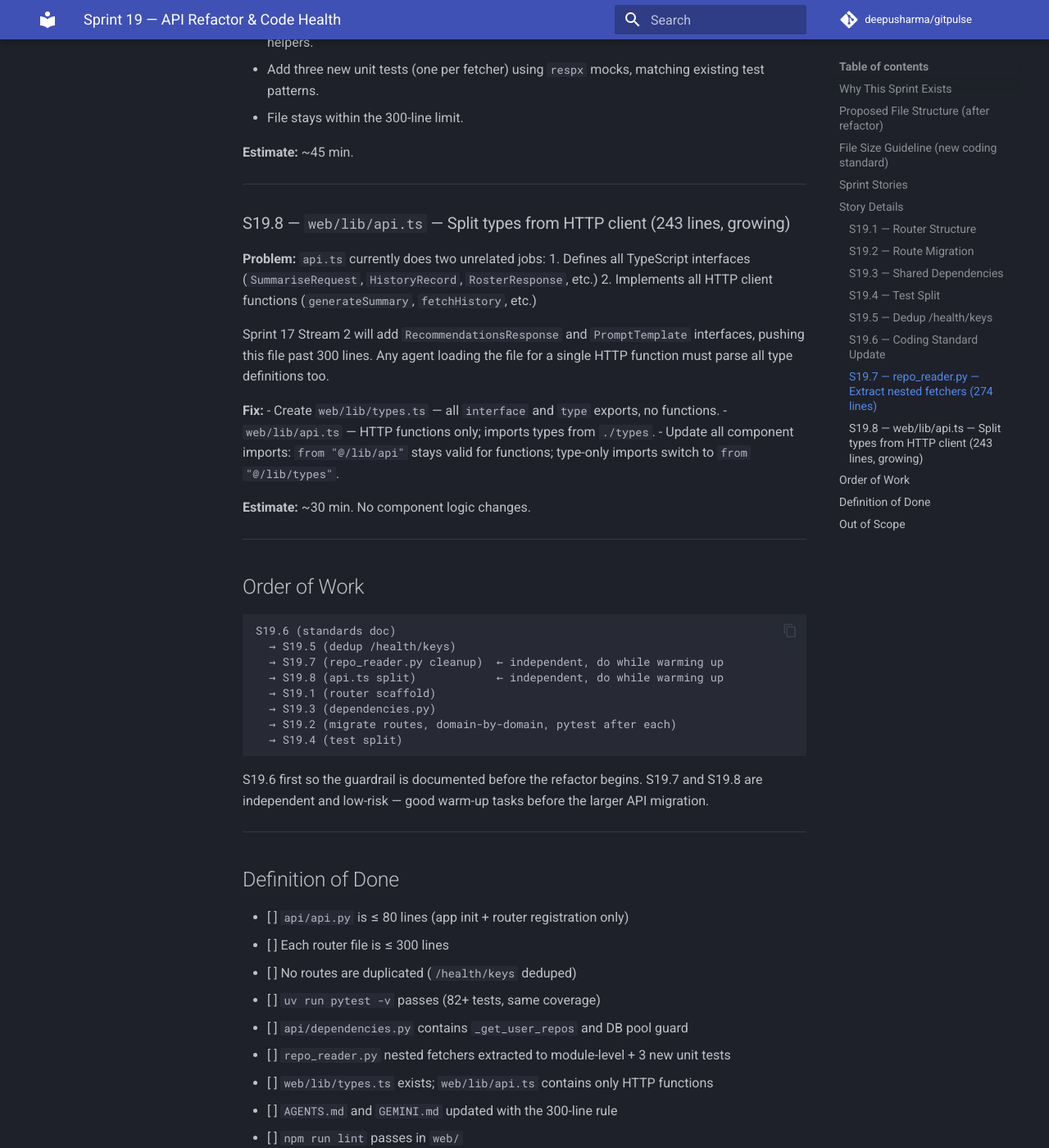
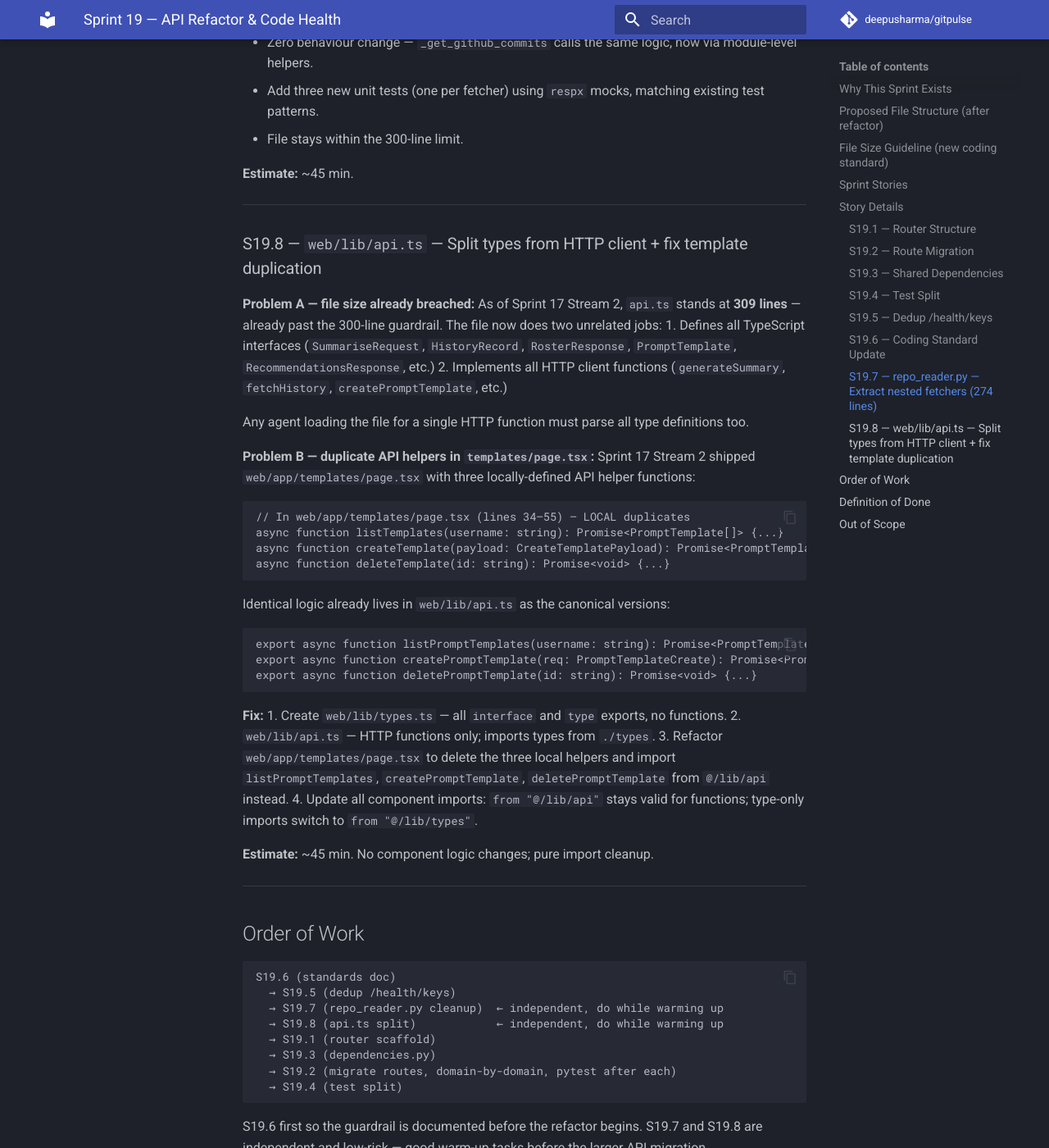
Before and after one commit to deepusharma/gitpulse, an MkDocs documentation site: the page built from docs/sprint/sprint-19-brief.md, in a window 1280 px wide and 1400 px high, scrolled down 3978 px. Shown: the whole window at 82% size. Built offline with MkDocs 1.6.1 and Material for MkDocs 9.7.7, drawn with Linux system fonts in a browser that asks for light colours; comment, search, counter and statistics services are not loaded; some of the changed text lies outside the part shown.

Commit message:
docs: update Sprint 19 brief — S17 post-merge findings
Co-authored-by: Deepak Sharma <deepu.sharma@gmail.com>

````diff
--- a/docs/sprint/sprint-19-brief.md
+++ b/docs/sprint/sprint-19-brief.md
@@ -1,9 +1,9 @@
 # Sprint 19 — API Refactor & Code Health
 
-**Sprint goal:** Break `api/api.py` into focused routers, extract nested functions from `repo_reader.py`, split `web/lib/api.ts` into types and HTTP layers, establish file-size guardrails, and eliminate the duplicate `/health/keys` route.
+**Sprint goal:** Break `api/api.py` into focused routers, extract nested functions from `repo_reader.py`, split `web/lib/api.ts` into types and HTTP layers, eliminate the duplicate `/health/keys` route, and resolve the duplicate API helper functions introduced in `web/app/templates/page.tsx` during Sprint 17.
 **Milestone:** v1.4 — Code Health
 **Duration:** Day 13 (~4 hours)
-**Status:** Not Started
+**Status:** Not Started — brief updated after Sprint 17 post-merge review (2026-04-15)
 
 ---
 
@@ -147,23 +147,37 @@ async def _fetch_issues(client, repo, username, since, headers, semaphore): ...
 
 ---
 
-### S19.8 — `web/lib/api.ts` — Split types from HTTP client (243 lines, growing)
+### S19.8 — `web/lib/api.ts` — Split types from HTTP client + fix template duplication
 
-**Problem:** `api.ts` currently does two unrelated jobs:
-1. Defines all TypeScript interfaces (`SummariseRequest`, `HistoryRecord`, `RosterResponse`, etc.)
-2. Implements all HTTP client functions (`generateSummary`, `fetchHistory`, etc.)
+**Problem A — file size already breached:** As of Sprint 17 Stream 2, `api.ts` stands at **309 lines** — already past the 300-line guardrail. The file now does two unrelated jobs:
+1. Defines all TypeScript interfaces (`SummariseRequest`, `HistoryRecord`, `RosterResponse`, `PromptTemplate`, `RecommendationsResponse`, etc.)
+2. Implements all HTTP client functions (`generateSummary`, `fetchHistory`, `createPromptTemplate`, etc.)
 
-Sprint 17 Stream 2 will add `RecommendationsResponse` and `PromptTemplate` interfaces,
-pushing this file past 300 lines. Any agent loading the file for a single HTTP function
-must parse all type definitions too.
+Any agent loading the file for a single HTTP function must parse all type definitions too.
+
+**Problem B — duplicate API helpers in `templates/page.tsx`:** Sprint 17 Stream 2 shipped `web/app/templates/page.tsx` with three locally-defined API helper functions:
+
+```typescript
+// In web/app/templates/page.tsx (lines 34–55) — LOCAL duplicates
+async function listTemplates(username: string): Promise<PromptTemplate[]> {...}
+async function createTemplate(payload: CreateTemplatePayload): Promise<PromptTemplate> {...}
+async function deleteTemplate(id: string): Promise<void> {...}
+```
+
+Identical logic already lives in `web/lib/api.ts` as the canonical versions:
+```typescript
+export async function listPromptTemplates(username: string): Promise<PromptTemplate[]> {...}
+export async function createPromptTemplate(req: PromptTemplateCreate): Promise<PromptTemplate> {...}
+export async function deletePromptTemplate(id: string): Promise<void> {...}
+```
 
 **Fix:**
-- Create `web/lib/types.ts` — all `interface` and `type` exports, no functions.
-- `web/lib/api.ts` — HTTP functions only; imports types from `./types`.
-- Update all component imports: `from "@/lib/api"` stays valid for functions;
-  type-only imports switch to `from "@/lib/types"`.
+1. Create `web/lib/types.ts` — all `interface` and `type` exports, no functions.
+2. `web/lib/api.ts` — HTTP functions only; imports types from `./types`.
+3. Refactor `web/app/templates/page.tsx` to delete the three local helpers and import `listPromptTemplates`, `createPromptTemplate`, `deletePromptTemplate` from `@/lib/api` instead.
+4. Update all component imports: `from "@/lib/api"` stays valid for functions; type-only imports switch to `from "@/lib/types"`.
 
-**Estimate:** ~30 min. No component logic changes.
+**Estimate:** ~45 min. No component logic changes; pure import cleanup.
 
 ---
 
@@ -205,6 +219,6 @@ larger API migration.
 
 - Changing any route behaviour or response schema (pure structural refactor)
 - Adding new routes
-- `web/app/insights/page.tsx` chart extraction — handled during Sprint 17 Stream 2 while the file is already open
+- `web/app/insights/page.tsx` chart extraction — ✅ already completed in Sprint 17 Stream 2 (`MetricCard` and `ComparisonChart` extracted to `web/components/insights/`)
 - `web/components/SummaryForm.tsx` — 302 lines but a single-responsibility form; leave as-is
 - `gitpulse_mcp/server.py` — 299 lines, within limit, no split needed yet
````
